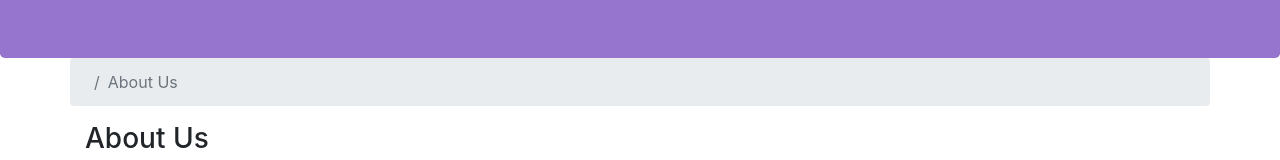
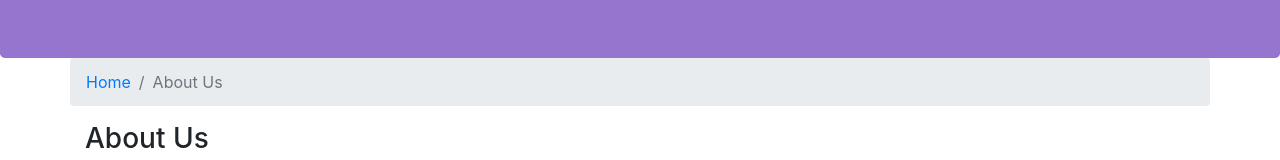
Before and after one commit to lubcolas/conFusion, a website: page aboutus.html in a window 1280 px wide. Shown: the part 276-436 px from the top of the page. Drawn offline with nearby package versions, Linux system fonts and the light colour scheme.

Commit message:
The End of Exercise Navbar and Breadcrumbs

```diff
--- a/aboutus.html
+++ b/aboutus.html
@@ -51,7 +51,7 @@
     <div class="container">
         <div class="row">
             <ol class="col-12 breadcrumb">
-                <li class="breadcrumb-item"><a href="./index.html"></a></li>
+                <li class="breadcrumb-item"><a href="./index.html">Home</a></li>
                 <li class="breadcrumb-item active">About Us</li>
             </ol>
             <div class="col-12">
```
